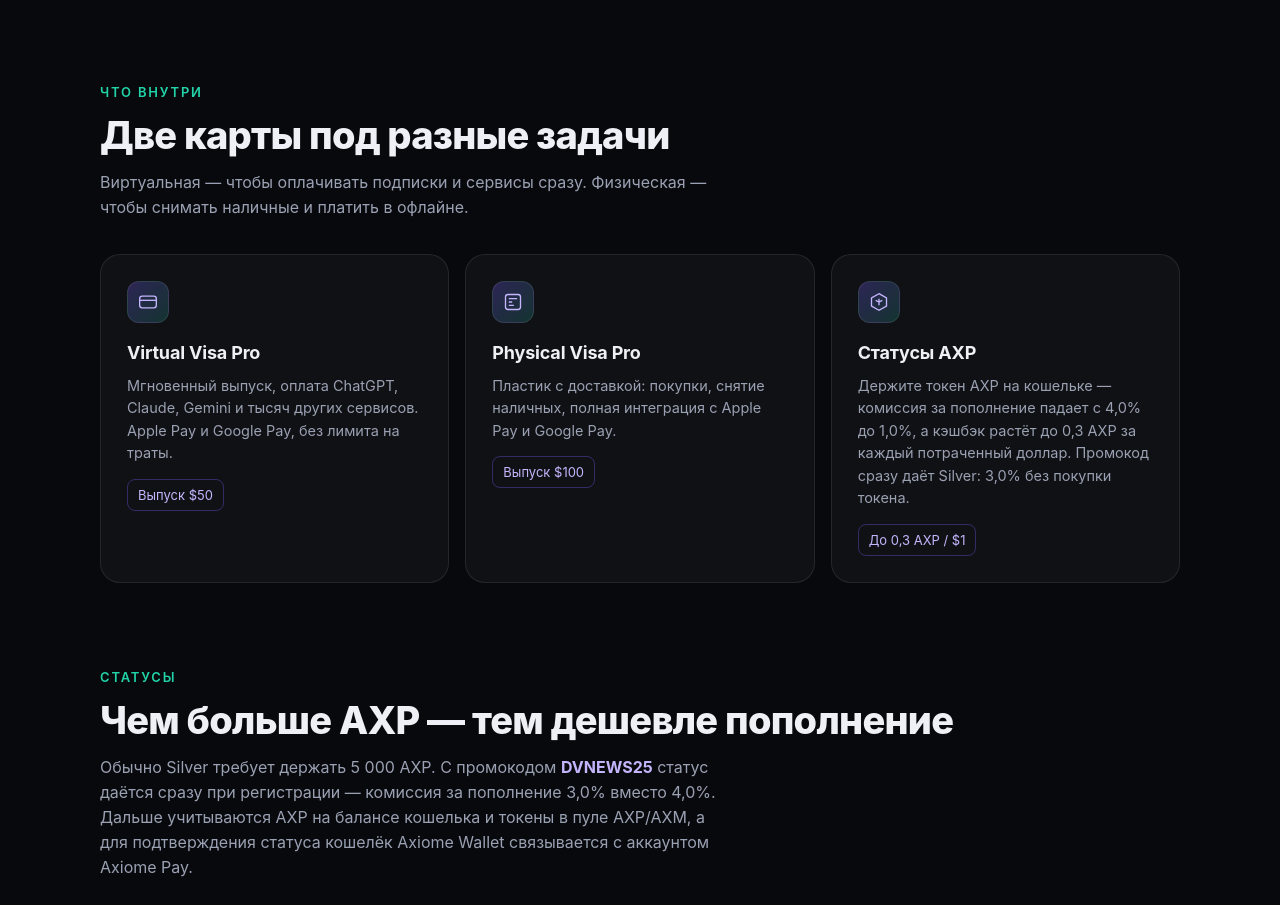
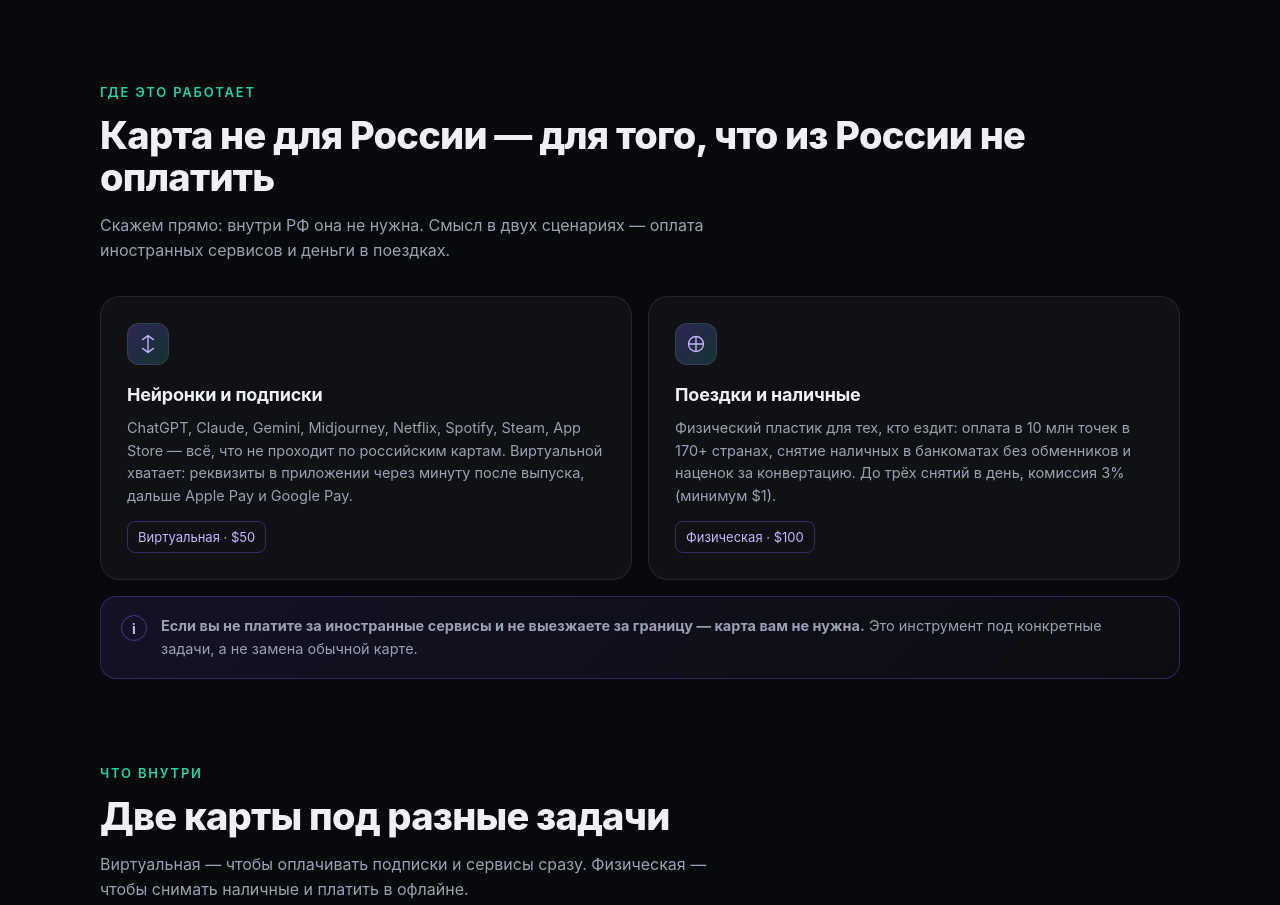
Before and after one commit to dvnews/axiome, a plain HTML site: page index.html in a window 1280 px wide. Shown: the part 905-1810 px from the top of the page. Drawn offline with Linux system fonts and the light colour scheme.

Commit message:
Add where-it-works section: foreign services and travel use cases

```diff
--- a/index.html
+++ b/index.html
@@ -105,6 +105,19 @@
 .stat{background:var(--bg2);padding:26px 22px;text-align:center}
 .stat b{display:block;font-size:26px;letter-spacing:-.02em;font-weight:800}
 .stat span{font-size:13px;color:var(--muted)}
+.grid2{display:grid;grid-template-columns:repeat(2,1fr);gap:16px}
+.scope{
+  display:flex;gap:14px;align-items:flex-start;margin-top:16px;padding:18px 20px;
+  border:1px solid rgba(124,92,255,.3);border-radius:16px;
+  background:linear-gradient(135deg,rgba(124,92,255,.10),rgba(255,255,255,.02));
+}
+.scope .mark{
+  flex:0 0 auto;width:26px;height:26px;border-radius:50%;display:grid;place-items:center;
+  border:1px solid rgba(124,92,255,.5);color:#c4b5fd;font-weight:700;font-size:14px;
+}
+.scope p{margin:0;font-size:14.5px;color:var(--muted)}
+.scope b{color:var(--fg)}
+@media(max-width:820px){.grid2{grid-template-columns:1fr}}
 
 /* SECTIONS */
 section{padding:0 0 84px}
@@ -232,6 +245,30 @@
     <div class="stat"><b>до 0,3 AXP</b><span>кэшбэк за $1</span></div>
   </div>
 
+  <section id="purpose">
+    <div class="kicker">Где это работает</div>
+    <h2>Карта не для России — для того, что из России не оплатить</h2>
+    <p class="sub">Скажем прямо: внутри РФ она не нужна. Смысл в двух сценариях — оплата иностранных сервисов и деньги в поездках.</p>
+    <div class="grid2">
+      <div class="card">
+        <div class="ico"><svg width="20" height="20" viewBox="0 0 24 24" fill="none" stroke="#c4b5fd" stroke-width="1.6"><path d="M12 2v20M5 7l7-5 7 5M5 17l7 5 7-5"/></svg></div>
+        <h3>Нейронки и подписки</h3>
+        <p>ChatGPT, Claude, Gemini, Midjourney, Netflix, Spotify, Steam, App Store — всё, что не проходит по российским картам. Виртуальной хватает: реквизиты в приложении через минуту после выпуска, дальше Apple Pay и Google Pay.</p>
+        <span class="price">Виртуальная · $50</span>
+      </div>
+      <div class="card">
+        <div class="ico"><svg width="20" height="20" viewBox="0 0 24 24" fill="none" stroke="#c4b5fd" stroke-width="1.6"><path d="M3 12h18M12 3v18"/><circle cx="12" cy="12" r="9"/></svg></div>
+        <h3>Поездки и наличные</h3>
+        <p>Физический пластик для тех, кто ездит: оплата в 10 млн точек в 170+ странах, снятие наличных в банкоматах без обменников и наценок за конвертацию. До трёх снятий в день, комиссия 3% (минимум $1).</p>
+        <span class="price">Физическая · $100</span>
+      </div>
+    </div>
+    <div class="scope">
+      <div class="mark">i</div>
+      <p><b>Если вы не платите за иностранные сервисы и не выезжаете за границу — карта вам не нужна.</b> Это инструмент под конкретные задачи, а не замена обычной карте.</p>
+    </div>
+  </section>
+
   <section>
     <div class="kicker">Что внутри</div>
     <h2>Две карты под разные задачи</h2>
@@ -288,6 +325,7 @@
       <details><summary>Сколько стоит выпуск?<span></span></summary><p>Virtual Visa Pro — $50, Physical Visa Pro — $100. Комиссия за пополнение зависит от статуса AXP: от 4,0% на Blue до 1,0–1,4% на Platinum. Комиссия за каждый 3DS-код — $0,03.</p></details>
       <details><summary>Где принимается карта?</summary><p>Более чем в 10 млн торговых точек в 170+ странах. Полная поддержка Apple Pay и Google Pay. Снятие наличных — с комиссией 3% (минимум $1), до трёх снятий в день.</p></details>
       <details><summary>Что будет, если карту заблокируют?</summary><p>Средства не теряются: их можно перевести на другую активную карту Axiome Pay. KYC позволяет восстановить доступ к аккаунту в любой момент.</p></details>
+      <details><summary>Работает ли карта в России?</summary><p>Нет. Карта выпускается зарубежным эмитентом и предназначена для оплат за пределами РФ и в иностранных сервисах: нейросети, подписки, магазины приложений, поездки. Внутри страны она не нужна.</p></details>
       <details><summary>Что даёт промокод DVNEWS25?</summary><p>Сразу статус Silver: комиссия за пополнение 3,0% вместо 4,0% на Blue, без необходимости держать 5 000 AXP. Вводите DVNEWS25 при регистрации по ссылке — статус активируется сразу.</p></details>
     </div>
   </section>
```
